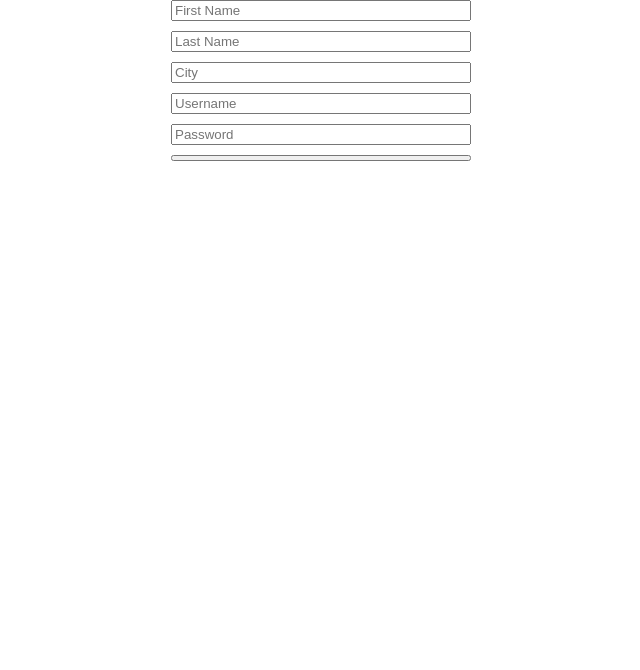
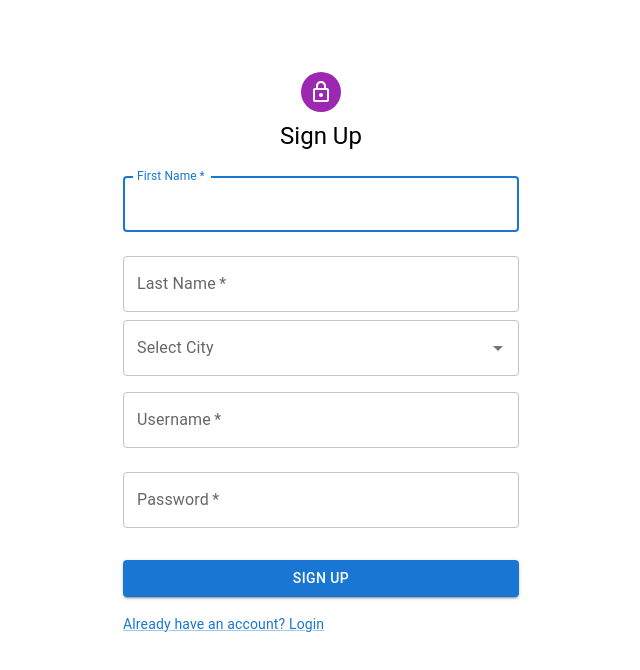
Before and after one commit to eneserdogaan94/flightplanningreact, a React (Create React App) app: page /signup in a window 1280 px wide. Shown: the top 670 px of the page, without its empty margins (319-959 px from the left). Built offline with nearby package versions, Linux system fonts and the light colour scheme.

Commit message:
Login page and signup completed.

```diff
--- a/package.json
+++ b/package.json
@@ -4,6 +4,10 @@
   "private": true,
   "proxy": "http://localhost:8080",
   "dependencies": {
+    "@emotion/react": "^11.14.0",
+    "@emotion/styled": "^11.14.0",
+    "@mui/icons-material": "^6.4.1",
+    "@mui/material": "^6.4.1",
     "axios": "^1.7.9",
     "cra-template": "1.2.0",
     "react": "^19.0.0",
--- /dev/null
+++ b/src/Base Components/cities.js
@@ -0,0 +1,56 @@
+import React, { useState } from "react";
+import Autocomplete from "@mui/material/Autocomplete";
+import TextField from "@mui/material/TextField";
+import Box from "@mui/material/Box";
+
+// 81 ilin olduğu liste
+const cities = [
+  "Adana", "Adıyaman", "Afyonkarahisar", "Ağrı", "Amasya", "Ankara", "Antalya",
+  "Artvin", "Aydın", "Balıkesir", "Bilecik", "Bingöl", "Bitlis", "Bolu", "Burdur",
+  "Bursa", "Çanakkale", "Çankırı", "Çorum", "Denizli", "Diyarbakır", "Edirne",
+  "Elazığ", "Erzincan", "Erzurum", "Eskişehir", "Gaziantep", "Giresun", "Gümüşhane",
+  "Hakkari", "Hatay", "Iğdır", "Isparta", "İstanbul", "İzmir", "Kahramanmaraş",
+  "Karabük", "Karaman", "Kars", "Kastamonu", "Kayseri", "Kırıkkale", "Kırklareli",
+  "Kırşehir", "Kilis", "Kocaeli", "Konya", "Kütahya", "Malatya", "Manisa",
+  "Mardin", "Mersin", "Muğla", "Muş", "Nevşehir", "Niğde", "Ordu", "Osmaniye",
+  "Rize", "Sakarya", "Samsun", "Siirt", "Sinop", "Sivas", "Şanlıurfa", "Şırnak",
+  "Tekirdağ", "Tokat", "Trabzon", "Tunceli", "Uşak", "Van", "Yalova", "Yozgat",
+  "Zonguldak"
+];
+
+const CitySelect = ({ onCityChange }) => {
+  const [selectedCity, setSelectedCity] = useState(null);
+  const [error, setError] = useState(false);
+
+  const handleChange = (event, newValue) => {
+    setSelectedCity(newValue);
+    setError(false); // Şehir seçildiğinde hata mesajını sıfırla
+    if (onCityChange) onCityChange(newValue);
+  };
+
+  const handleBlur = () => {
+    if (!selectedCity) {
+      setError(true); // Şehir seçilmemişse hata mesajını göster
+    }
+  };
+
+  return (
+      <Autocomplete
+        options={cities}
+        value={selectedCity}
+        onChange={handleChange}
+        onBlur={handleBlur} // Bileşen dışına tıklandığında kontrol et
+        renderInput={(params) => (
+          <TextField
+            {...params}
+            label="Select City"
+            placeholder="Search city"
+            error={error} // Hata durumunu TextField'a ilet
+            helperText={error ? "Şehir seçilmesi zorunludur." : ""} // Hata mesajı
+          />
+        )}
+      />
+  );
+};
+
+export default CitySelect;
--- a/src/Components/Login/Login.js
+++ b/src/Components/Login/Login.js
@@ -1,44 +1,116 @@
 import React, { useState, useContext } from "react";
 import { AuthContext } from "./AuthContext";
 import { useNavigate } from "react-router-dom";
-import { Input } from "../../Base Components/Input";
-import { Button } from "../../Base Components/Button";
-import "./login.css";
+import Avatar from "@mui/material/Avatar";
+import Button from "@mui/material/Button";
+import TextField from "@mui/material/TextField";
+import Link from "@mui/material/Link";
+import Grid from "@mui/material/Grid";
+import Box from "@mui/material/Box";
+import LockOutlinedIcon from "@mui/icons-material/LockOutlined";
+import Typography from "@mui/material/Typography";
+import Container from "@mui/material/Container";
+import Alert from "@mui/material/Alert";
 
 const Login = () => {
   const { login } = useContext(AuthContext);
   const navigate = useNavigate();
   const [credentials, setCredentials] = useState({ username: "", password: "" });
+  const [errors, setErrors] = useState({});
+  const [generalError, setGeneralError] = useState("");
 
-  const handleChange = (name, value) => {
+  const handleChange = (e) => {
+    const { name, value } = e.target;
     setCredentials((prev) => ({ ...prev, [name]: value }));
+    setErrors((prev) => ({ ...prev, [name]: "" })); // Alan değişince hatayı temizle
+  };
+
+  const validate = () => {
+    const newErrors = {};
+    if (!credentials.username) newErrors.username = "Username is required.";
+    if (!credentials.password) newErrors.password = "Password is required.";
+    setErrors(newErrors);
+    return Object.keys(newErrors).length === 0; // Hata yoksa true döner
   };
 
   const handleSubmit = async (e) => {
     e.preventDefault();
+    if (!validate()) return; // Validation geçerli değilse devam etme
+
     const success = await login(credentials.username, credentials.password);
     if (success) {
-      navigate("/home"); // Login başarılıysa anasayfaya yönlendir
+      navigate("/home");
+    } else {
+      setGeneralError("Login failed. Please check your credentials.");
     }
   };
 
   return (
-    <form onSubmit={handleSubmit} className="login-form">
-      <Input
-        name="username"
-        placeholder="Username"
-        value={credentials.username}
-        onChange={(e) => handleChange(e.target.name, e.target.value)}
-      />
-      <Input
-        type="password"
-        name="password"
-        placeholder="Password"
-        value={credentials.password}
-        onChange={(e) => handleChange(e.target.name, e.target.value)}
-      />
-      <Button type="submit" text="Login" />
-    </form>
+    <Container component="main" maxWidth="xs">
+      <Box
+        sx={{
+          marginTop: 8,
+          display: "flex",
+          flexDirection: "column",
+          alignItems: "center",
+        }}
+      >
+        <Avatar sx={{ m: 1, bgcolor: "secondary.main" }}>
+          <LockOutlinedIcon />
+        </Avatar>
+        <Typography component="h1" variant="h5">
+          Sign in
+        </Typography>
+        {generalError && (
+          <Alert severity="error" sx={{ width: "100%", mt: 2 }}>
+            {generalError}
+          </Alert>
+        )}
+        <Box component="form" onSubmit={handleSubmit} noValidate sx={{ mt: 1 }}>
+          <TextField
+            margin="normal"
+            required
+            fullWidth
+            id="username"
+            label="Username"
+            name="username"
+            autoComplete="username"
+            autoFocus
+            onChange={handleChange}
+            error={!!errors.username}
+            helperText={errors.username}
+          />
+          <TextField
+            margin="normal"
+            required
+            fullWidth
+            name="password"
+            label="Password"
+            type="password"
+            id="password"
+            autoComplete="current-password"
+            onChange={handleChange}
+            error={!!errors.password}
+            helperText={errors.password}
+          />
+          <Button
+            type="submit"
+            fullWidth
+            variant="contained"
+            sx={{ mt: 3, mb: 2 }}
+          >
+            Sign In
+          </Button>
+          <Grid container>
+            <Grid item>
+              <Link href="/signup" variant="body2">
+                {"Don't have an account? Sign Up"}
+              </Link>
+            </Grid>
+          </Grid>
+        </Box>
+      </Box>
+    </Container>
   );
 };
 
--- a/src/Components/Login/SignUp.js
+++ b/src/Components/Login/SignUp.js
@@ -1,11 +1,21 @@
 import React, { useState, useContext } from "react";
 import { AuthContext } from "./AuthContext";
-import { Input } from "../../Base Components/Input";
-import { Button } from "../../Base Components/Button";
-import "./login.css";
+import CitySelect from "../../Base Components/cities";
+import { useNavigate } from "react-router-dom";
+import Avatar from "@mui/material/Avatar";
+import Button from "@mui/material/Button";
+import TextField from "@mui/material/TextField";
+import Link from "@mui/material/Link";
+import Grid from "@mui/material/Grid";
+import Box from "@mui/material/Box";
+import LockOutlinedIcon from "@mui/icons-material/LockOutlined";
+import Typography from "@mui/material/Typography";
+import Container from "@mui/material/Container";
+import Alert from "@mui/material/Alert";
 
-const Signup = () => {
+const SignUp = () => {
   const { signup } = useContext(AuthContext);
+  const navigate = useNavigate();
   const [formData, setFormData] = useState({
     firstName: "",
     lastName: "",
@@ -13,52 +23,144 @@
     username: "",
     password: "",
   });
-
-  const handleChange = (name, value) => {
+  const [errors, setErrors] = useState({});
+  const [generalError, setGeneralError] = useState("");
+  const handleCityChange = (city) => {
+    setFormData((prev) => ({ ...prev, city }));
+    setErrors((prev) => ({ ...prev, city: "" })); // Hata varsa sıfırla
+  };
+  const handleChange = (e) => {
+    const { name, value } = e.target;
     setFormData((prev) => ({ ...prev, [name]: value }));
+    setErrors((prev) => ({ ...prev, [name]: "" })); // Alan değişince hatayı temizle
   };
 
-  const handleSubmit = (e) => {
+  const validate = () => {
+    const newErrors = {};
+    if (!formData.firstName) newErrors.firstName = "First name is required.";
+    if (!formData.lastName) newErrors.lastName = "Last name is required.";
+    if (!formData.city) newErrors.city = "City is required.";
+    if (!formData.username) newErrors.username = "Username is required.";
+    if (!formData.password) newErrors.password = "Password is required.";
+    setErrors(newErrors);
+    return Object.keys(newErrors).length === 0; // Hata yoksa true döner
+  };
+
+
+  const handleSubmit = async (e) => {
     e.preventDefault();
-    signup(formData);
+    if (!validate()) return; // Validation geçerli değilse devam etme
+
+    try {
+      const success = await signup(formData);
+      if (success) {
+        navigate("/login");
+      } else {
+        setGeneralError("Signup failed. Please try again.");
+      }
+    } catch (err) {
+      setGeneralError(err.message || "Something went wrong.");
+    }
   };
 
   return (
-    <form onSubmit={handleSubmit} className="signup-form">
-      <Input
+    <Container component="main" maxWidth="xs">
+      <Box
+        sx={{
+          marginTop: 8,
+          display: "flex",
+          flexDirection: "column",
+          alignItems: "center",
+        }}
+      >
+        <Avatar sx={{ m: 1, bgcolor: "secondary.main" }}>
+          <LockOutlinedIcon />
+        </Avatar>
+        <Typography component="h1" variant="h5">
+          Sign Up
+        </Typography>
+        {generalError && (
+          <Alert severity="error" sx={{ width: "100%", mt: 2 }}>
+            {generalError}
+          </Alert>
+        )}
+        <Box component="form" onSubmit={handleSubmit} noValidate sx={{ mt: 1 }}>
+          <TextField
+            margin="normal"
+            required
+            fullWidth
+            id="firstName"
+            label="First Name"
             name="firstName"
-        placeholder="First Name"
-        value={formData.firstName}
-        onChange={(e) => handleChange(e.target.name, e.target.value)}
+            autoFocus
+            onChange={handleChange}
+            error={!!errors.firstName}
+            helperText={errors.firstName}
           />
-      <Input
+          <TextField
+            margin="normal"
+            required
+            fullWidth
+            id="lastName"
+            label="Last Name"
             name="lastName"
-        placeholder="Last Name"
-        value={formData.lastName}
-        onChange={(e) => handleChange(e.target.name, e.target.value)}
+            onChange={handleChange}
+            error={!!errors.lastName}
+            helperText={errors.lastName}
           />
-      <Input
+          <CitySelect
+            margin="normal"
+            required
+            fullWidth
+            id="city"
+            label="Select City"
             name="city"
-        placeholder="City"
-        value={formData.city}
-        onChange={(e) => handleChange(e.target.name, e.target.value)}
+            error={!!errors.city}
+            helperText={errors.city}
+            onCityChange={handleCityChange}
           />
-      <Input
+          <TextField
+            margin="normal"
+            required
+            fullWidth
+            id="username"
+            label="Username"
             name="username"
-        placeholder="Username"
-        value={formData.username}
-        onChange={(e) => handleChange(e.target.name, e.target.value)}
+            onChange={handleChange}
+            error={!!errors.username}
+            helperText={errors.username}
           />
-      <Input
+          <TextField
+            margin="normal"
+            required
+            fullWidth
+            name="password"
+            label="Password"
             type="password"
-        name="password"
-        placeholder="Password"
-        value={formData.password}
-        onChange={(e) => handleChange(e.target.name, e.target.value)}
+            id="password"
+            onChange={handleChange}
+            error={!!errors.password}
+            helperText={errors.password}
           />
-      <Button type="submit" text="Signup" />
-    </form>
+          <Button
+            type="submit"
+            fullWidth
+            variant="contained"
+            sx={{ mt: 3, mb: 2 }}
+          >
+            Sign Up
+          </Button>
+          <Grid container>
+            <Grid item>
+              <Link href="/login" variant="body2">
+                {"Already have an account? Login"}
+              </Link>
+            </Grid>
+          </Grid>
+        </Box>
+      </Box>
+    </Container>
   );
 };
 
-export default Signup;
+export default SignUp;
```
Also changed, not shown: src/Components/Login/AuthContext.js (+7 -3 lines), src/Images/logo.svg (added), 1 other file (tests, documents, lock files or other folders). Lines whose indentation alone changed are shown as unchanged.
